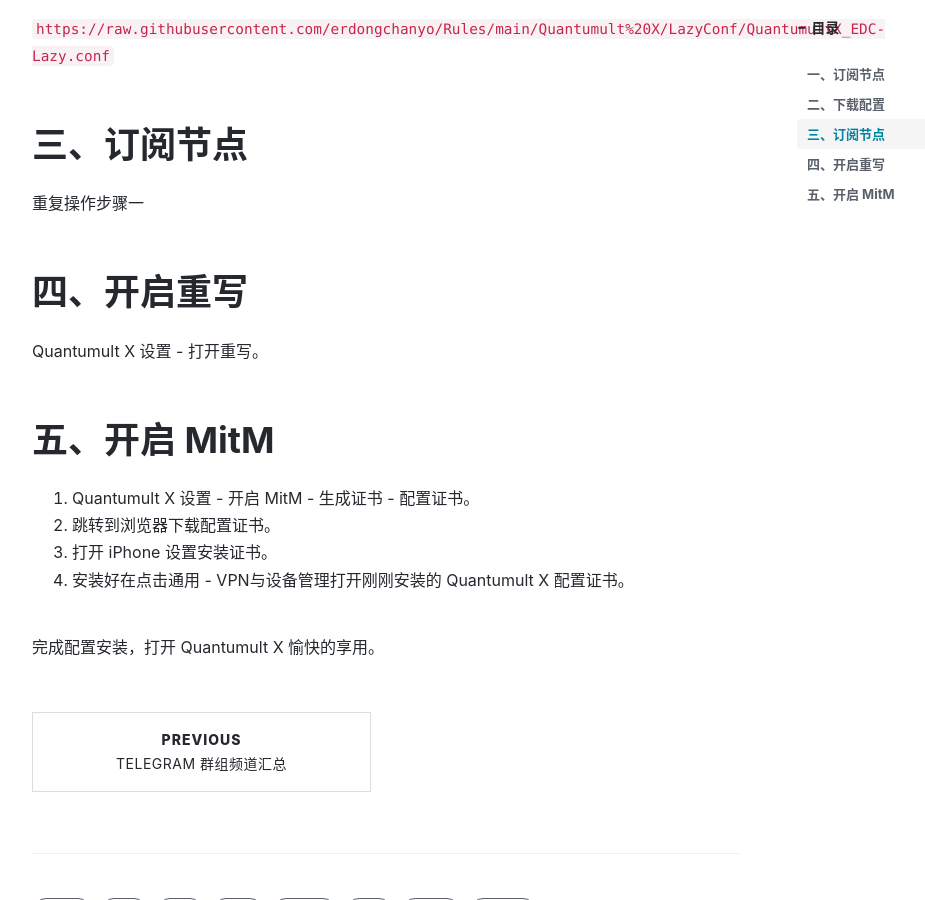
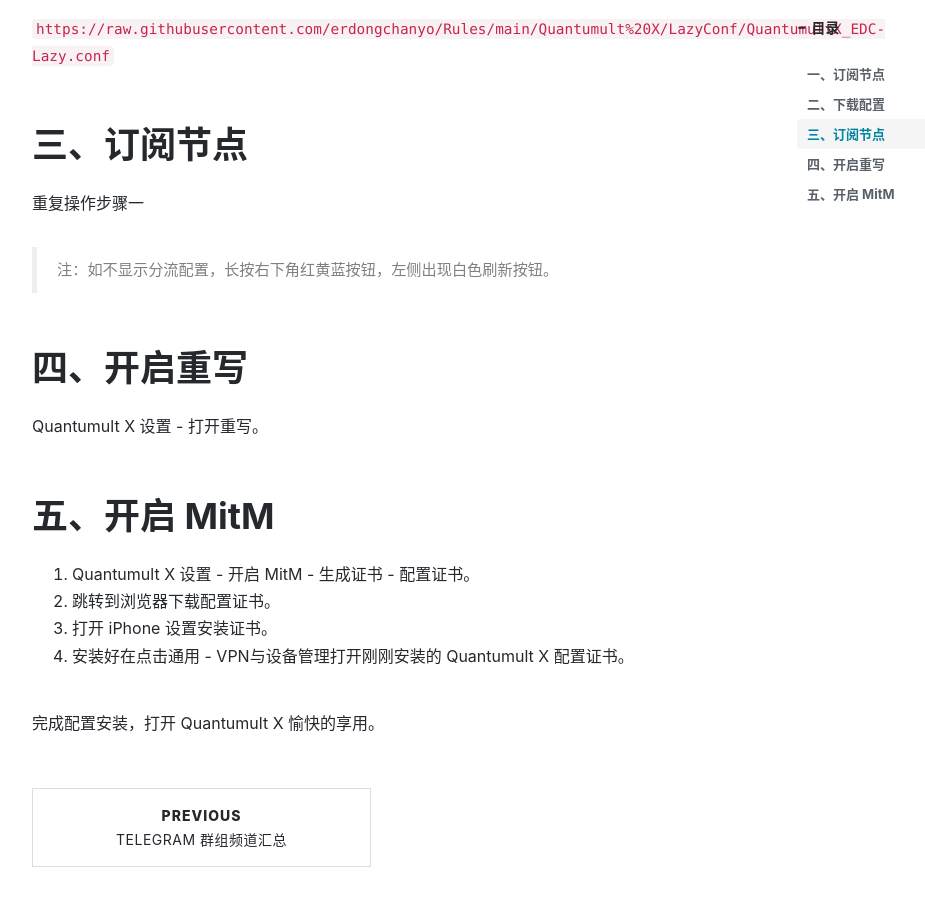
Before and after one commit to ssnhd/ssnhd.github.io, a Jekyll site: the page built from _posts/2022-3-28-QuantumultX.md, in a window 1280 px wide and 900 px high, scrolled down 1023 px. Shown: the whole window, without its empty margins (233-1158 px from the left). Built offline with Jekyll 4.4.1, drawn with Linux system fonts in a browser that asks for light colours; nearby versions of some CDN libraries; comment, search, counter and statistics services are not loaded.

Commit message:
Update 2022-3-28-QuantumultX.md

```diff
--- a/_posts/2022-3-28-QuantumultX.md
+++ b/_posts/2022-3-28-QuantumultX.md
@@ -33,6 +33,8 @@
 
 重复操作步骤一
 
+> 注：如不显示分流配置，长按右下角红黄蓝按钮，左侧出现白色刷新按钮。
+
 # 四、开启重写
 
 Quantumult X 设置 - 打开重写。
```
